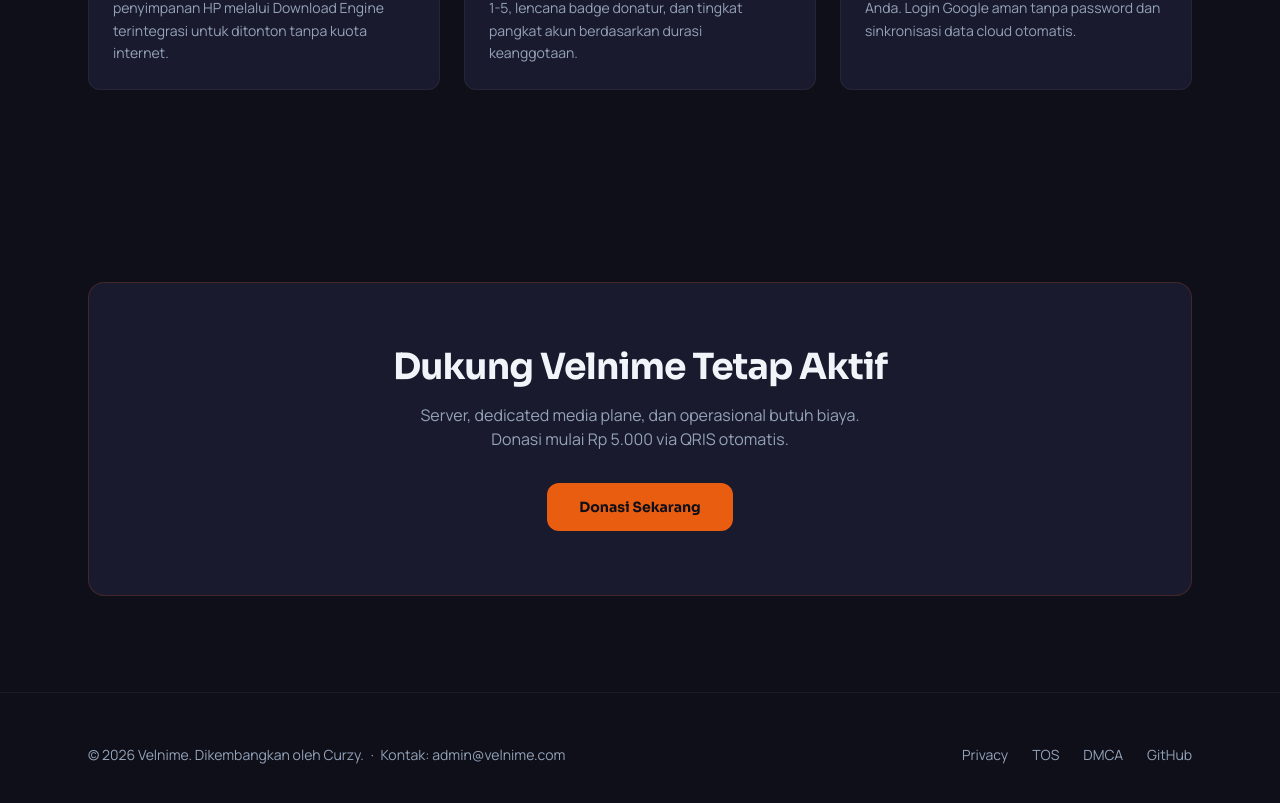
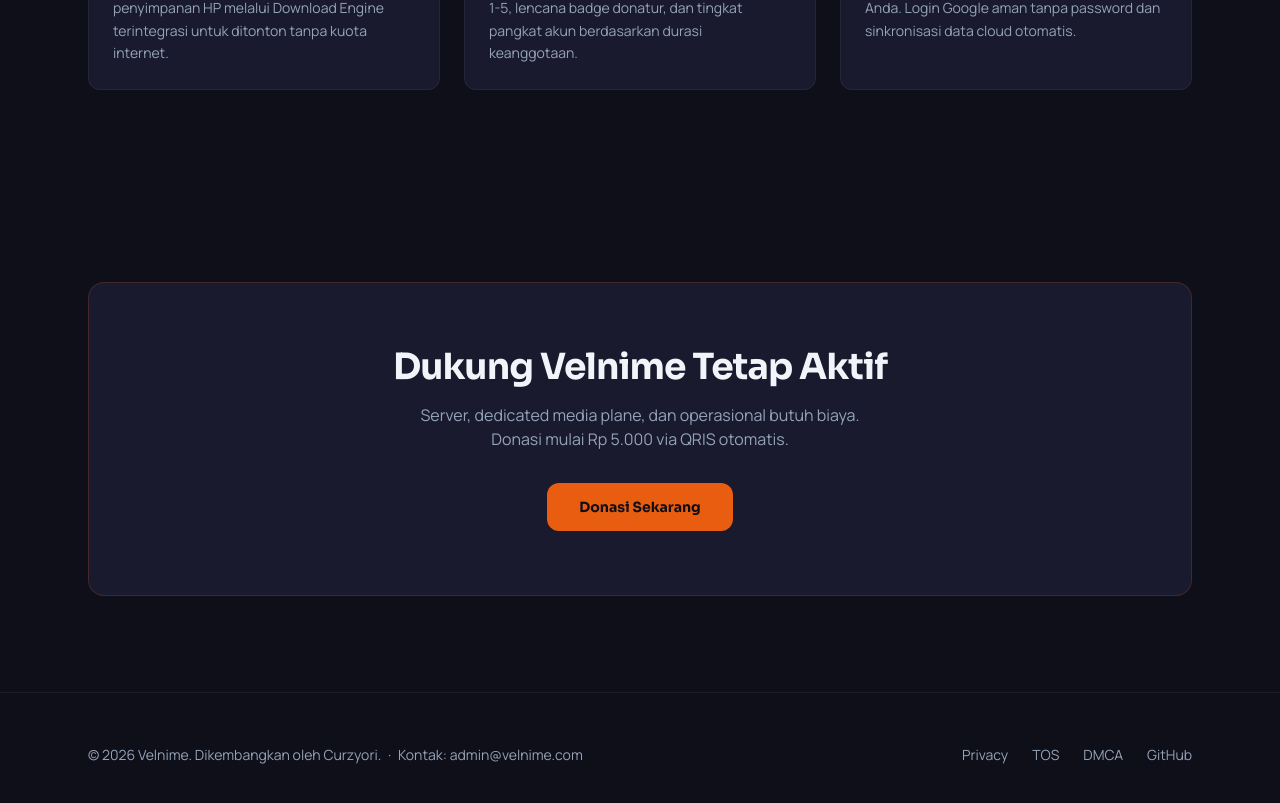
Before and after one commit to Curzyori/velnime, a Next.js app: page / in a window 1280 px wide. Shown: the part 1262-2065 px from the top of the page. Built offline with nearby package versions, Linux system fonts and the light colour scheme; no server answers.

Commit message:
fix(footer): update developer mention and profile link to Curzyori

```diff
--- a/components/Footer.tsx
+++ b/components/Footer.tsx
@@ -5,7 +5,7 @@
     <footer className="border-t border-white/5 py-10">
       <div className="mx-auto flex max-w-6xl flex-col items-center justify-between gap-6 px-4 sm:flex-row sm:px-6">
         <p className="text-sm text-inkDim">
-          © {new Date().getFullYear()} Velnime. Dikembangkan oleh Curzy.{' '}
+          © {new Date().getFullYear()} Velnime. Dikembangkan oleh <a href="https://github.com/Curzyori" target="_blank" rel="noopener noreferrer" className="transition-colors hover:text-ink">Curzyori</a>.{' '}
           <span className="mx-1">·</span> Kontak:{' '}
           <a href="mailto:admin@velnime.com" className="transition-colors hover:text-ink">
             admin@velnime.com
```
